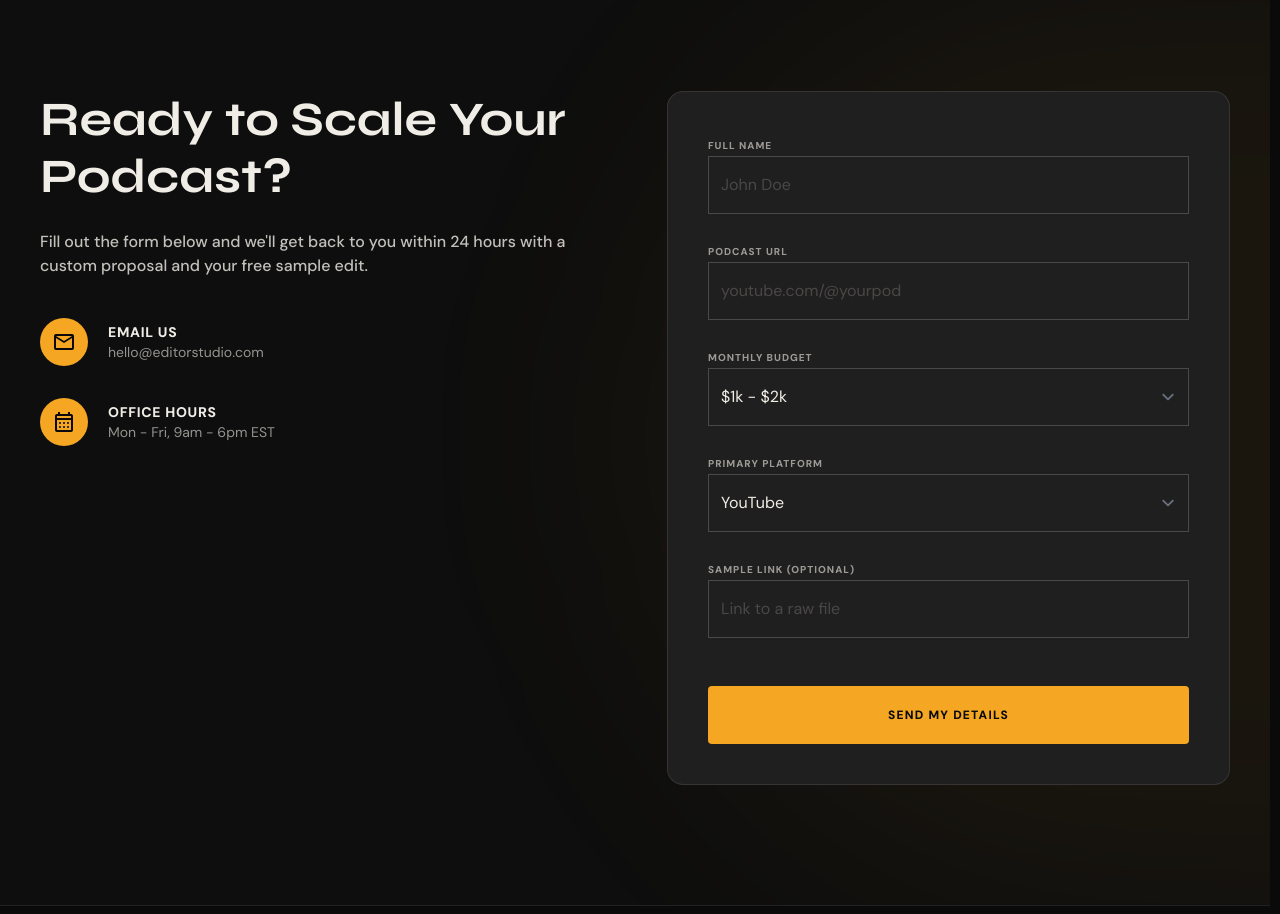
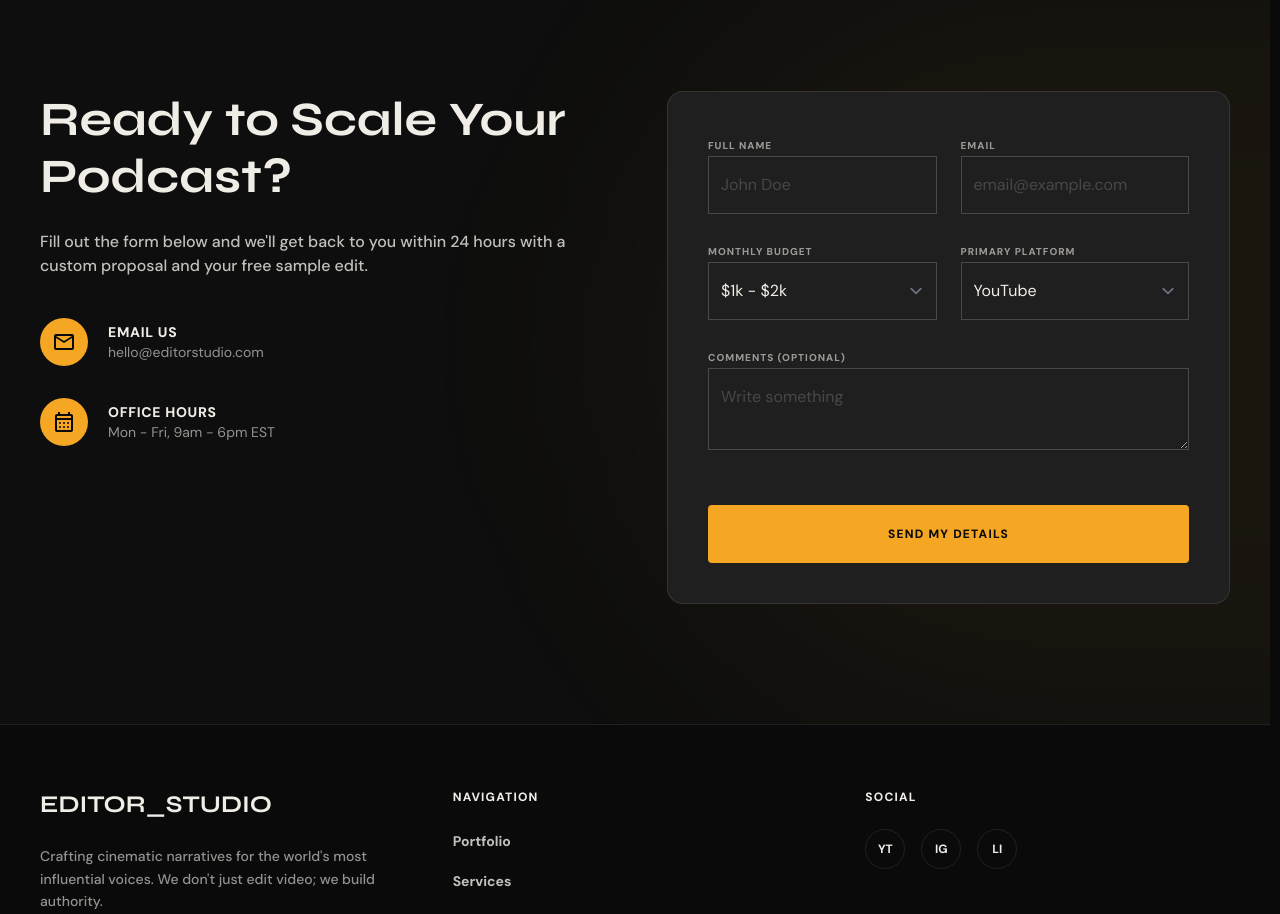
Before and after one commit to aroraarpitdev/podcasters-portfolio, a Next.js app in the folder apps/web/: page / in a window 1280 px wide. Shown: the part 7100-8014 px from the top of the page. Built offline with nearby package versions, Linux system fonts and the light colour scheme.

Commit message:
feat:FE: changed layout for leadofrm

```diff
--- a/apps/web/src/components/sections/LeadForm.tsx
+++ b/apps/web/src/components/sections/LeadForm.tsx
@@ -61,6 +61,7 @@
               className="w-full bg-surface-container p-6 md:p-10 rounded-2xl border border-on-surface/10 space-y-6"
             >
               <div className="space-y-6">
+                <div className="grid grid-cols-1 md:grid-cols-2 gap-6">
                   <div className="space-y-2">
                     <label className="text-[10px] font-extrabold uppercase tracking-widest text-on-surface/60">
                       Full Name
@@ -72,17 +73,19 @@
                       type="text"
                     />
                   </div>
+
                   <div className="space-y-2">
                     <label className="text-[10px] font-extrabold uppercase tracking-widest text-on-surface/60">
-                    Podcast URL
+                      Email
                     </label>
                     <input
                       className="w-full bg-transparent border-b border-on-surface/20 focus:border-primary focus:ring-0 py-4 transition-colors text-on-surface placeholder:text-on-surface/20 min-h-[44px]"
-                    placeholder="youtube.com/@yourpod"
+                      placeholder="email@example.com"
                       required
-                    type="url"
+                      type="email"
                     />
                   </div>
+
                   <div className="space-y-2">
                     <label className="text-[10px] font-extrabold uppercase tracking-widest text-on-surface/60">
                       Monthly Budget
@@ -93,6 +96,7 @@
                       <option className="bg-surface-container">$5k+</option>
                     </select>
                   </div>
+
                   <div className="space-y-2">
                     <label className="text-[10px] font-extrabold uppercase tracking-widest text-on-surface/60">
                       Primary Platform
@@ -103,14 +107,15 @@
                       <option className="bg-surface-container">Multi-Platform</option>
                     </select>
                   </div>
+                </div>
                 <div className="space-y-2">
                   <label className="text-[10px] font-extrabold uppercase tracking-widest text-on-surface/60">
-                    Sample Link (Optional)
+                    Comments (Optional)
                   </label>
-                  <input
+                  <textarea
                     className="w-full bg-transparent border-b border-on-surface/20 focus:border-primary focus:ring-0 py-4 transition-colors text-on-surface placeholder:text-on-surface/20 min-h-[44px]"
-                    placeholder="Link to a raw file"
-                    type="url"
+                    placeholder="Write something"
+                  // type="text"
                   />
                 </div>
               </div>
```
Lines whose indentation alone changed are shown as unchanged.
